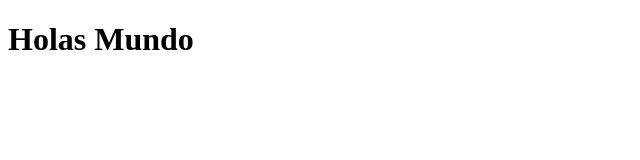
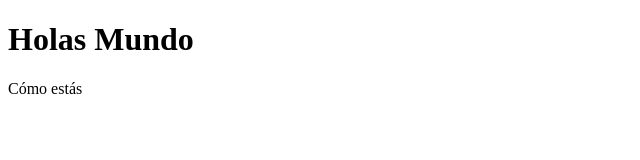
Before and after one commit to NicoGarcia81/classgit, a plain HTML site: page index.html in a window 1280 px wide. Shown: the full height of the page, 0-640 px from the left. Drawn offline with Linux system fonts and the light colour scheme.

Commit message:
commit desde github Desktop

```diff
--- a/css/style.css
+++ b/css/style.css
@@ -0,0 +1,4 @@
+*{
+    margin: 0px;
+    padding: 0px;
+}
--- a/index.html
+++ b/index.html
@@ -8,5 +8,7 @@
 </head>
 <body>
     <h1>Holas Mundo</h1>
+    <p>Cómo estás</p>
+
 </body>
 </html>
```
